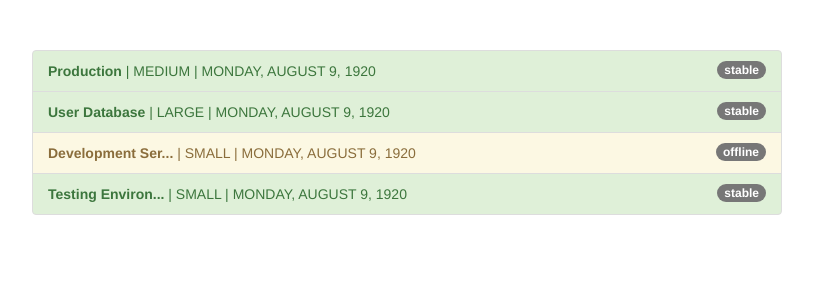
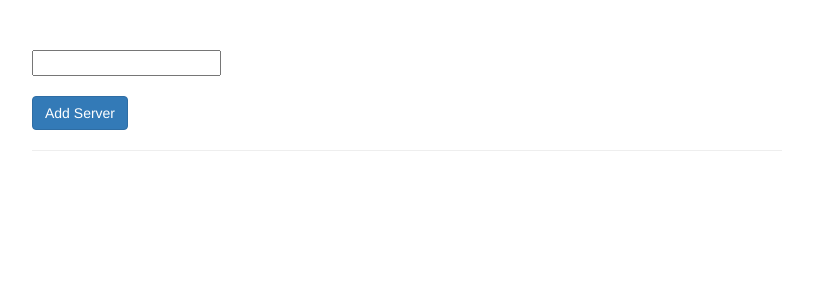
Before and after one commit to bhagathreddy123/pipes-start, an Angular app: page / in a window 1280 px wide. Shown: the top 300 px of the page, without its empty margins (233-1046 px from the left). Built offline with nearby package versions, Linux system fonts and the light colour scheme.

Commit message:
creating filter pipe and  pure and impure pipes

```diff
--- a/src/app/app.component.html
+++ b/src/app/app.component.html
@@ -1,10 +1,14 @@
 <div class="container">
   <div class="row">
     <div class="col-xs-12 col-sm-10 col-md-8 col-sm-offset-1 col-md-offset-2">
+    <input type="text" [(ngModel)]="filteredStatus">
+    <br/><br/>
+    <button class="btn btn-primary" (click)="onAddServer()">Add Server</button>
+    <hr>
       <ul class="list-group">
         <li
           class="list-group-item"
-          *ngFor="let server of servers"
+          *ngFor="let server of servers | filter:filteredStatus:'status'"
           [ngClass]="getStatusClasses(server)">
           <span
             class="badge">
--- a/src/app/app.component.ts
+++ b/src/app/app.component.ts
@@ -32,6 +32,7 @@
       started: new Date(15, 1, 2017)
     }
   ];
+  filteredStatus=[];
   getStatusClasses(server: {instanceType: string, name: string, status: string, started: Date}) {
     return {
       'list-group-item-success': server.status === 'stable',
@@ -39,4 +40,13 @@
       'list-group-item-danger': server.status === 'critical'
     };
   }
+
+  onAddServer() {
+    this.servers.push({
+      instanceType: 'small',
+      name: 'New Server',
+      status: 'stable',
+      Started: new Date(15, 1, 2017)
+    });
+  }
 }
--- a/src/app/app.module.ts
+++ b/src/app/app.module.ts
@@ -5,11 +5,13 @@
 
 import { AppComponent } from './app.component';
 import { ShortenPipe } from './shorten.pipe';
+import { FilterPipe } from './filter.pipe';
 
 @NgModule({
   declarations: [
     AppComponent,
-    ShortenPipe
+    ShortenPipe,
+    FilterPipe
   ],
   imports: [
     BrowserModule,
--- /dev/null
+++ b/src/app/filter.pipe.ts
@@ -0,0 +1,23 @@
+import { Pipe, PipeTransform } from '@angular/core';
+
+@Pipe({
+  name: 'filter',
+  pure: false
+})
+export class FilterPipe implements PipeTransform {
+
+  transform(value: any, filterString: string, propName: string): any {
+    if (value.length === 0 || filterString === '') {
+    	return value;
+    }
+    const resultArray = [];
+    for (const item of value) {
+
+    	if (item[propName] === filterString) {
+    		resultArray.push(item);
+    	}
+    }
+      	return resultArray;
+  }
+
+}
```
Also changed, not shown: 1 other file (tests, documents, lock files or other folders).
